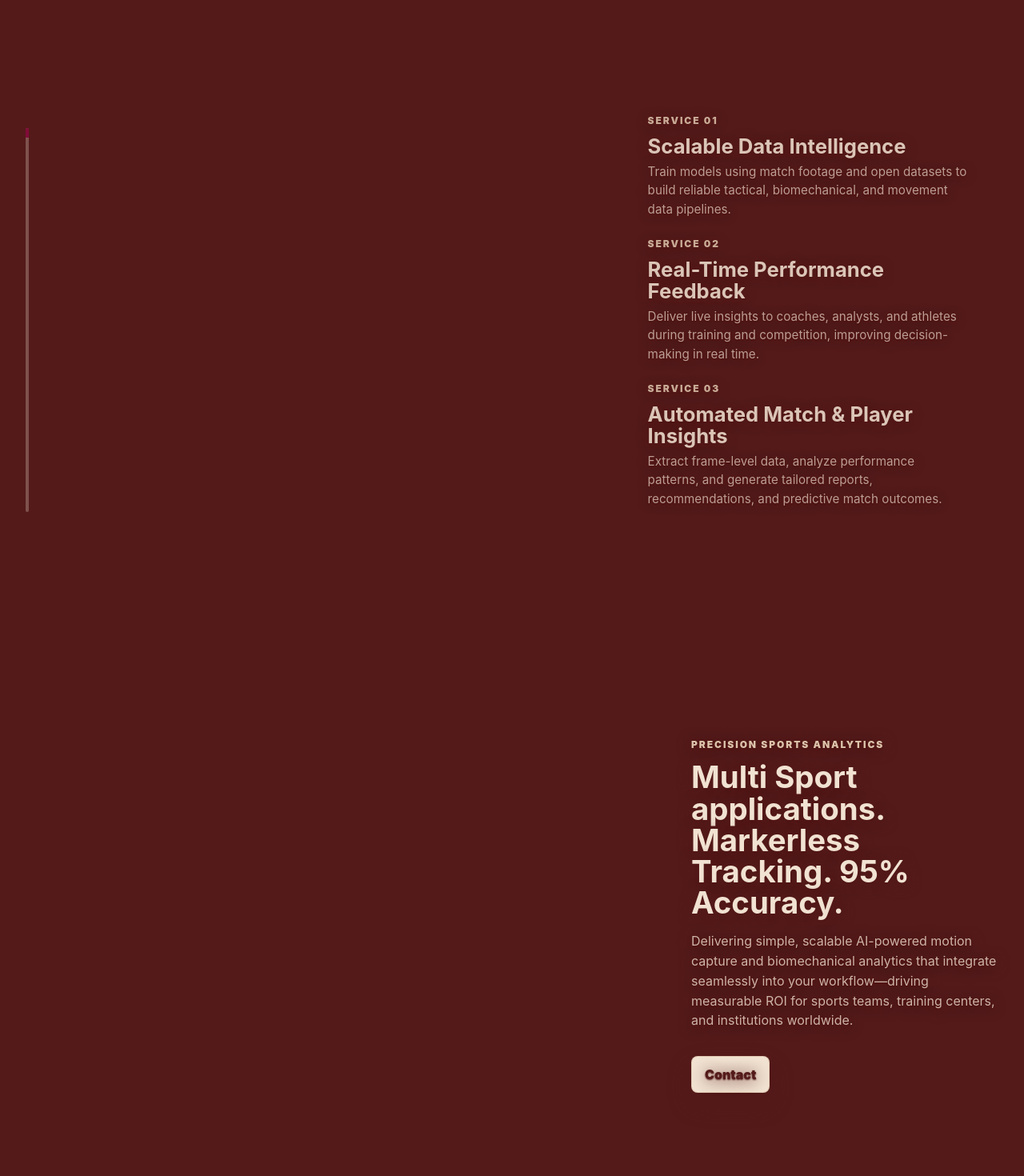
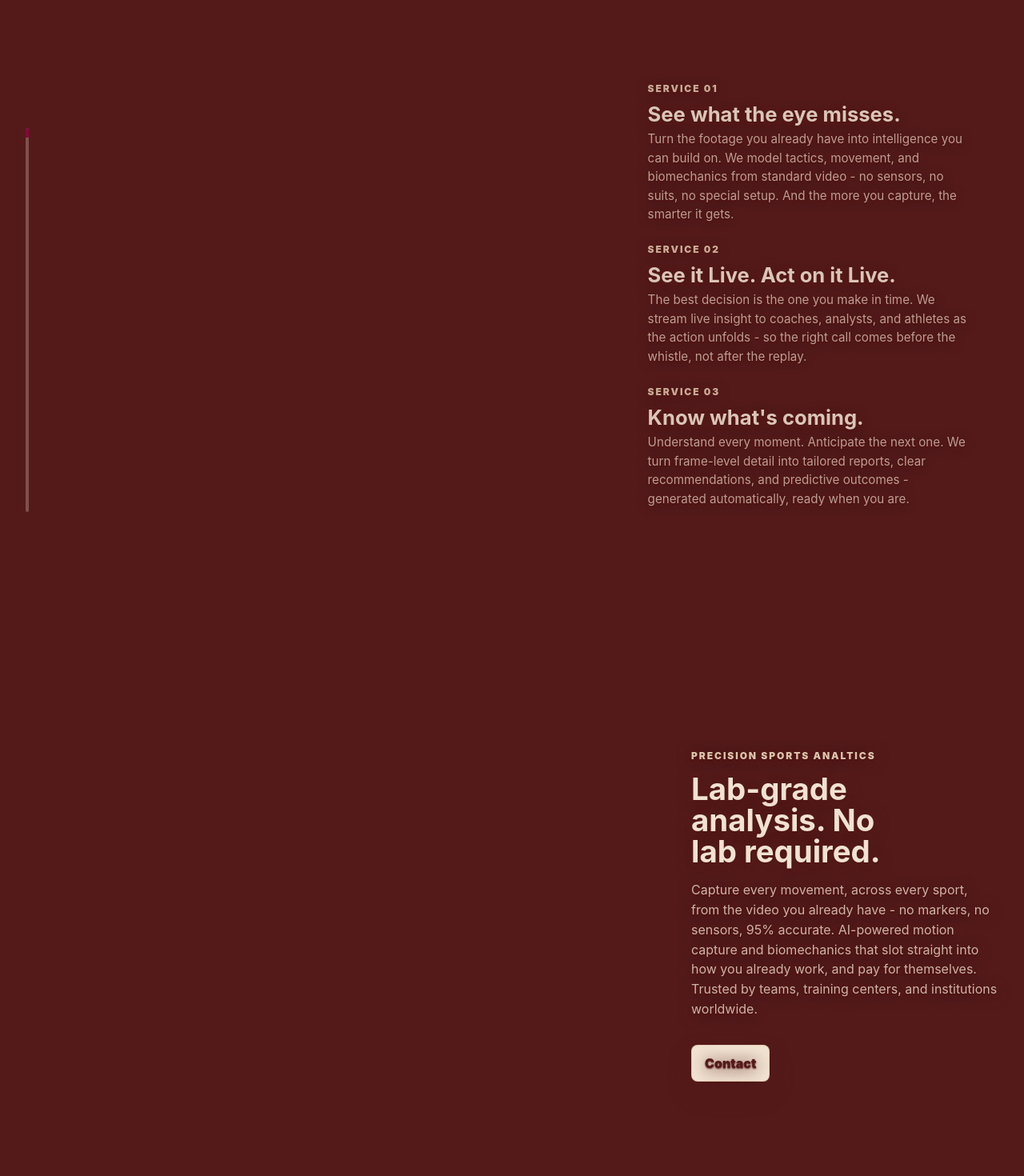
Before and after one commit to motiondynamicsai/motiondynamicsai, a React (Vite) app: page / in a window 1280 px wide. Shown: the part 2280-3750 px from the top of the page at 80% size. Built offline with nearby package versions, Linux system fonts and the light colour scheme.

Commit message:
fixing 2 first section's context

```diff
--- a/assets/Consts/index.js
+++ b/assets/Consts/index.js
@@ -23,21 +23,21 @@ export const partnerLogos = [
 export const features = [
   {
     id: 'feature-1',
-    title: 'Scalable Data Intelligence',
+    title: 'See what the eye misses.',
     content:
-      'Train models using match footage and open datasets to build reliable tactical, biomechanical, and movement data pipelines.',
+      'Turn the footage you already have into intelligence you can build on. We model tactics, movement, and biomechanics from standard video - no sensors, no suits, no special setup. And the more you capture, the smarter it gets.',
   },
   {
     id: 'feature-2',
-    title: 'Real-Time Performance Feedback',
+    title: 'See it Live. Act on it Live.',
     content:
-      'Deliver live insights to coaches, analysts, and athletes during training and competition, improving decision-making in real time.',
+      'The best decision is the one you make in time. We stream live insight to coaches, analysts, and athletes as the action unfolds - so the right call comes before the whistle, not after the replay.',
   },
   {
     id: 'feature-3',
-    title: 'Automated Match & Player Insights',
+    title: "Know what's coming.",
     content:
-      'Extract frame-level data, analyze performance patterns, and generate tailored reports, recommendations, and predictive match outcomes.',
+      'Understand every moment. Anticipate the next one. We turn frame-level detail into tailored reports, clear recommendations, and predictive outcomes - generated automatically, ready when you are.',
   },
   {
     id: 'feature-data-extraction',
--- a/src/components/ClubhouseSection.jsx
+++ b/src/components/ClubhouseSection.jsx
@@ -1,14 +1,13 @@
-export function ClubhouseSection({ stats }) {
+export function ClubhouseSection() {
   return (
     <section className="scene scene-clubhouse" id="clubhouse">
       <div className="side-panel right-panel">
-        <p className="kicker">Precision Sports Analytics</p>
-        <h2>{stats.map((item) => `${item.value} ${item.title}`).join('. ')}.</h2>
+        <p className="kicker">PRECISION SPORTS ANALTICS</p>
+        <h2>Lab-grade analysis. No lab required.</h2>
         <p>
-          Delivering simple, scalable AI-powered motion capture
-          and biomechanical analytics that integrate seamlessly
-          into your workflow—driving measurable ROI for sports
-          teams, training centers, and institutions worldwide.
+          Capture every movement, across every sport, from the video you already have - no markers, no sensors, 95% accurate.
+          AI-powered motion capture and biomechanics that slot straight into how you already work, and pay for themselves.
+          Trusted by teams, training centers, and institutions worldwide.
         </p>
         <a className="button" href="#contact">
           Contact
--- a/src/main.jsx
+++ b/src/main.jsx
@@ -14,7 +14,6 @@ import {
   socialMedia,
   solutionIntro,
   solutionItems,
-  stats,
   team,
   teamIntro,
   testimonials,
@@ -608,7 +607,7 @@ function App() {
           percent={percent}
           progress={progress}
         />
-        <ClubhouseSection stats={stats} />
+        <ClubhouseSection />
         <ProgramStrip intro={solutionIntro} items={programItems} label="SOLUTION" />
         <ProgramStrip
           className="scene-industries"
--- a/src/styles.css
+++ b/src/styles.css
@@ -200,6 +200,25 @@ main {
   align-items: flex-end;
   justify-content: center;
   gap: clamp(2rem, 5vh, 3.5rem);
+  isolation: isolate;
+}
+
+.scene-programs::before {
+  content: "";
+  position: absolute;
+  inset: 0;
+  z-index: -1;
+  background:
+    linear-gradient(
+      180deg,
+      rgba(84, 26, 26, 0) 0%,
+      rgba(84, 26, 26, 0.88) 16%,
+      var(--wine) 34%,
+      var(--wine) 66%,
+      rgba(84, 26, 26, 0.88) 84%,
+      rgba(84, 26, 26, 0) 100%
+    );
+  pointer-events: none;
 }
 
 .scene-industries {
```
